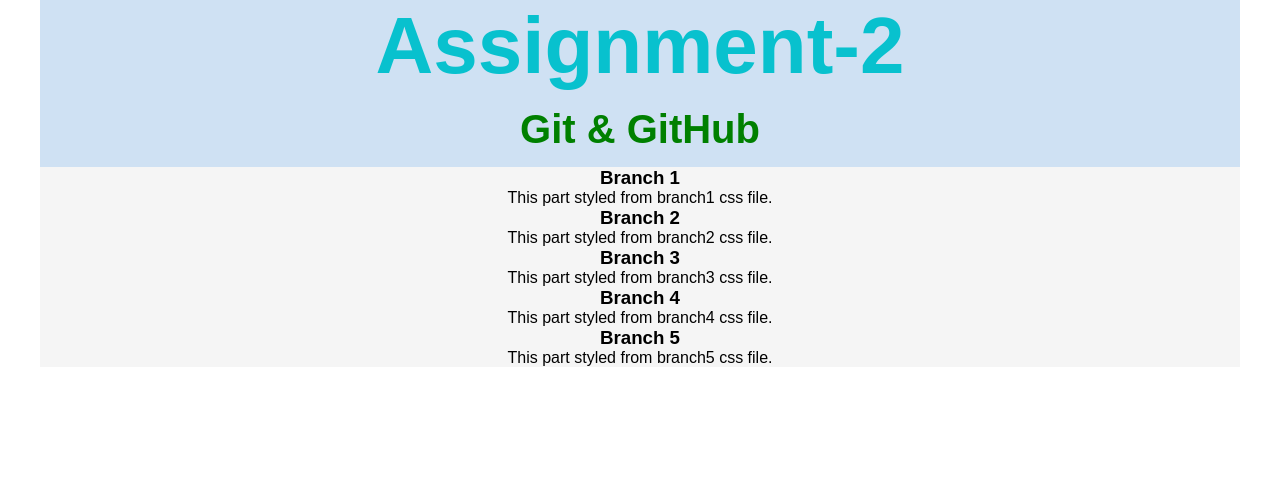
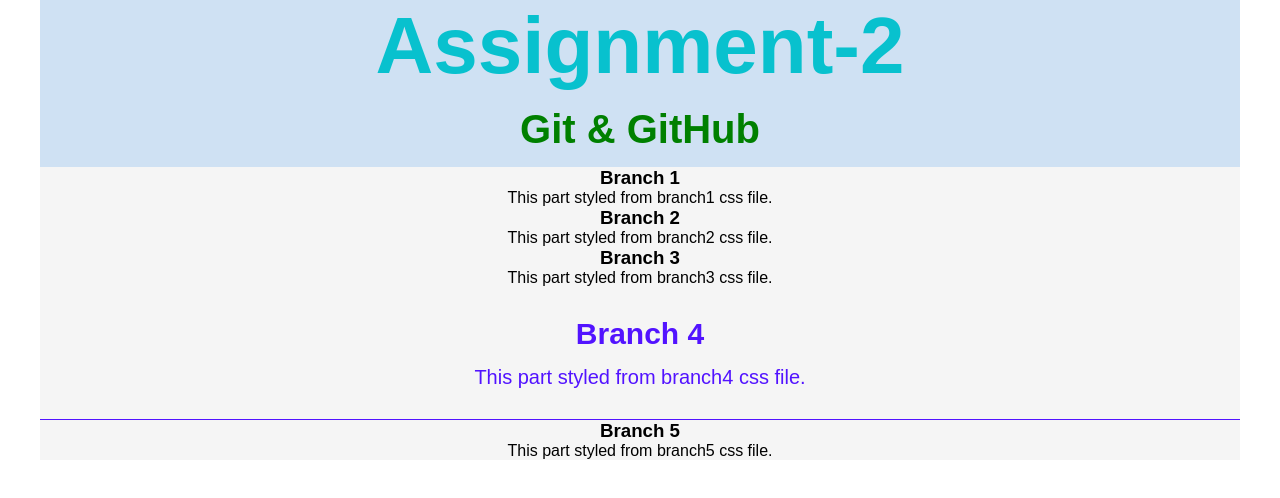
Before and after one commit to sajedulkarim65/assignment-2, a plain HTML site: page index.html in a window 1280 px wide. Drawn offline with Linux system fonts and the light colour scheme.

Commit message:
New Css file created and Barnch 4 Part styled

```diff
--- /dev/null
+++ b/bra4.css
@@ -0,0 +1,15 @@
+.bra4 {
+    padding: 30px;
+    border-bottom: 1px solid #5213ff;
+}
+
+.bra4 h3 {
+    font-size: 30px;
+    color: #5213ff;
+    padding-bottom: 15px;
+}
+
+.bra4 p {
+    font-size: 20px;
+    color: #5213ff;
+}
--- a/index.html
+++ b/index.html
@@ -4,6 +4,7 @@
     <meta charset="UTF-8">
     <meta name="viewport" content="width=device-width, initial-scale=1.0">
     <title>Assignment-2</title>
+    <link rel="stylesheet" href="./bra4.css">
     <link rel="stylesheet" href="./master.css">
 </head>
 <body>
@@ -15,27 +16,27 @@
             <h2>Git & GitHub</h2>
         </div>
 
-        <div class="branch1">
+        <div class="bra1">
             <h3>Branch 1</h3>
             <p>This part styled from <span>branch1</span> css file.</p>
         </div>
 
-        <div class="branch2">
+        <div class="bra2">
             <h3>Branch 2</h3>
             <p>This part styled from <span>branch2</span> css file.</p>
         </div>
 
-        <div class="branch3">
+        <div class="bra3">
             <h3>Branch 3</h3>
             <p>This part styled from <span>branch3</span> css file.</p>
         </div>
 
-        <div class="branch4">
+        <div class="bra4">
             <h3>Branch 4</h3>
             <p>This part styled from <span>branch4</span> css file.</p>
         </div>
 
-        <div class="branch5">
+        <div class="bra5">
             <h3>Branch 5</h3>
             <p>This part styled from <span>branch5</span> css file.</p>
         </div>
```
